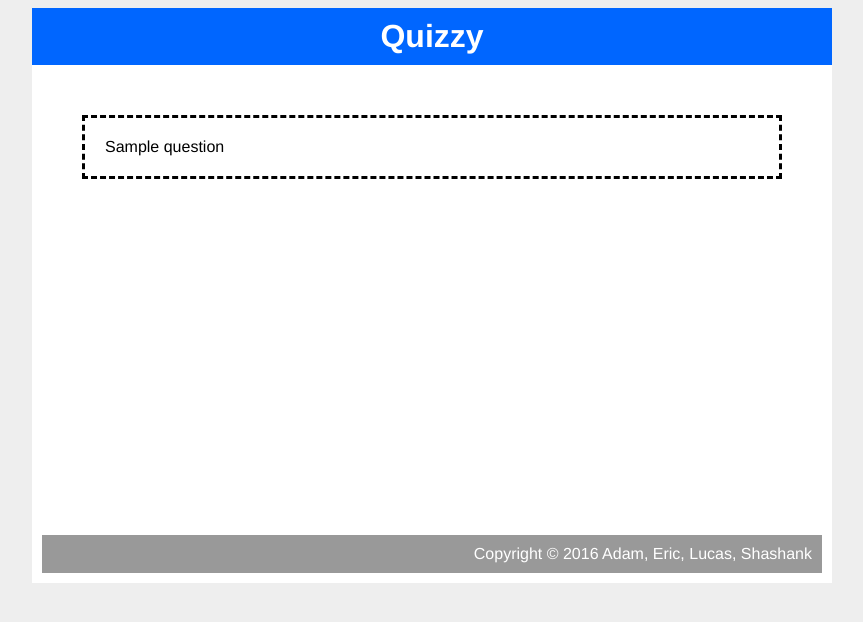
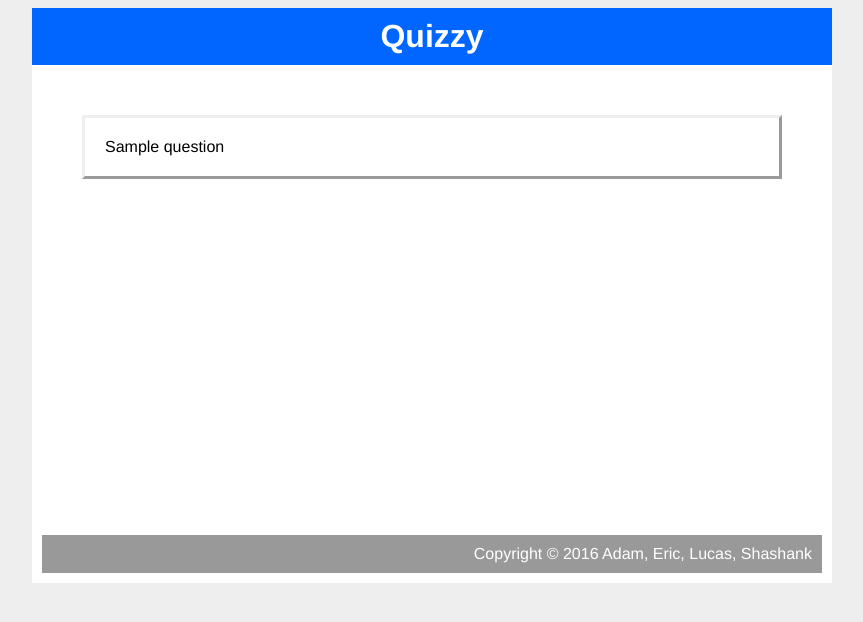
Before and after one commit to bathtubed/quizzy, a Django app: template app/quizzy_server/templates/quizzy_app/index.html in a window 1280 px wide. Shown: the top 622 px of the page, without its empty margins (208-1071 px from the left). Run offline with Django 3.2, Linux system fonts and the light colour scheme; the template is opened without the code that fills it: most values are stand-ins (such as "Sample title", 1, 10 or a date in 2020); some libraries are stand-ins or nearby versions.

Commit message:
Changed border in quiz page

```diff
--- a/app/quizzy_server/static/CSS/quiz.css
+++ b/app/quizzy_server/static/CSS/quiz.css
@@ -13,7 +13,7 @@
 
 .question
 {
-    border-style: dashed;
+    border-style: outset;
     text-align: left;
     padding: 20px 20px 20px 20px;
     width: auto;
```
